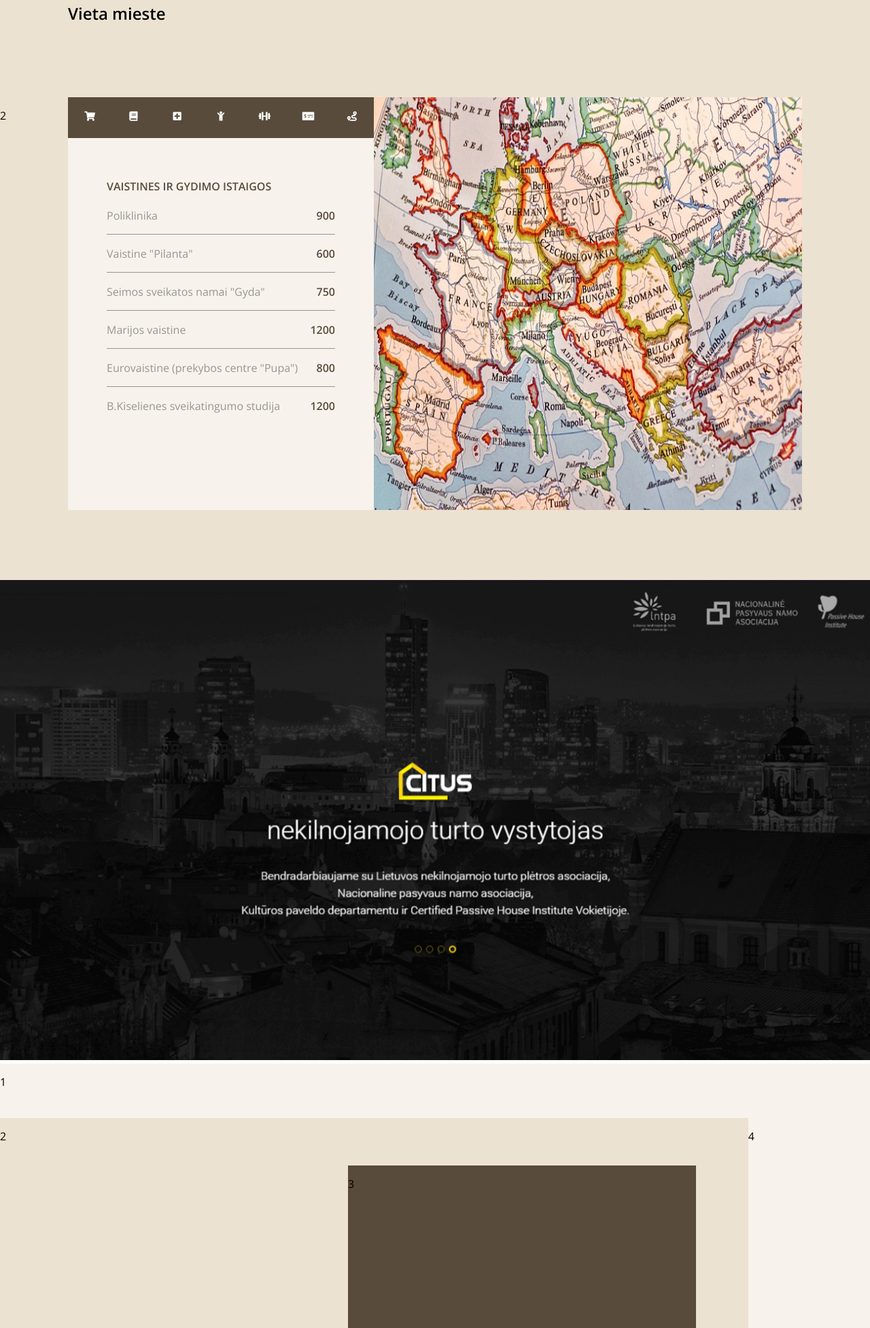
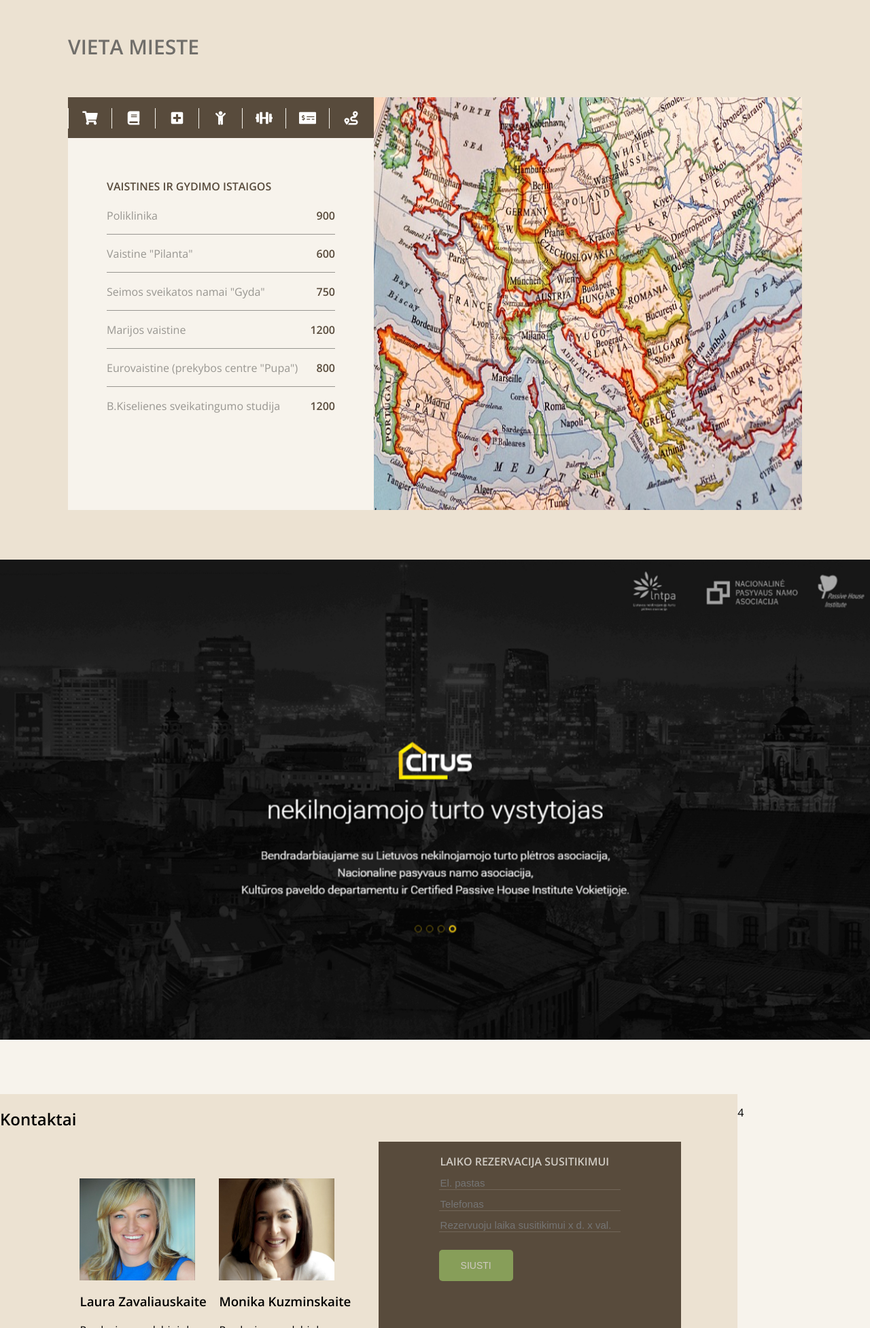
Before and after one commit to Peleda23/Gyvenimas-Sl-nyje, a plain HTML site: page index.html in a window 1280 px wide. Shown: the part 847-2800 px from the top of the page at 68% size. Drawn offline with nearby package versions, Linux system fonts and the light colour scheme.

Commit message:
adding some more styles

```diff
--- a/index.html
+++ b/index.html
@@ -33,28 +33,28 @@
         <a class="nav-link" href="">Naujienos</a>
       </div>
       <div class="item-nav">
-        <a class="nav-link" href="">Kontaktai</a>
+        <a class="nav-link" href="#kontaktai">Kontaktai</a>
       </div>
     </nav>
   </header>
 
-  <section>
-    <div class="wrapper2">
+  <main>
+    <article class="wrapper2">
       <div class="box1">
-        <h2>Gyvenimas Slėnyje</h2>
+        <h2>Gyvenimas <span>Slėnyje</span></h2>
       </div>
       <div class="box2">
-        <p>2</p>
+        <p>Privalumas Nr. 1</p>
       </div>
       <div class="box3">
-        <p>3</p>
+
       </div>
       <div class="box4">
         <img class="img" src="styles/photo/hut-1681485_1280.jpg" alt="">
       </div>
       <div class="box5">
         <div class="text">
-          <h1 id="text2">Netoliese - </br><span id="text3">Giluzio ezeras</span></h1>
+          <h1 id="text2">Netoliese - <br /><span id="text3">Giluzio ezeras</span></h1>
           <p>Lorem ipsum dolor sit amet, consectetur adipisicing elit. Omnis deserunt sint consectetur quisquam aliquid
             sapiente? Cupiditate repellendus inventore officia explicabo odit. Libero laborum mollitia delectus
             facilis,
@@ -64,40 +64,39 @@
             labore soluta.</p>
         </div>
       </div>
-    </div>
+    </article>
 
-    <div class="wrapper3">
+    <article class="wrapper3">
       <div class="item1">
         <h1>Vieta mieste</h1>
       </div>
       <div class="item2">
-        <p>2</p>
       </div>
       <div class="item3">
         <div class="wrapper3-1">
           <div class="item3-1">
             <p>
               <div class="wrapper3-1-2">
-                <div>
-                  <a class="nav-link" href=""><i class="fas fa-shopping-cart"></i></a>
+                <div class="nav-map">
+                  <a class="nav-link" href=""><i class="fas fa-shopping-cart big-icon"></i></a>
                 </div>
-                <div>
-                  <a class="nav-link" href=""><i class="fas fa-book"></i></a>
+                <div class="nav-map">
+                  <a class="nav-link" href=""><i class="fas fa-book big-icon"></i></a>
                 </div>
-                <div>
-                  <a class="nav-link" href=""><i class="fas fa-plus-square"></i></a>
+                <div class="nav-map">
+                  <a class="nav-link" href=""><i class="fas fa-plus-square big-icon"></i></a>
                 </div>
-                <div>
-                  <a class="nav-link" href=""><i class="fas fa-child"></i></a>
+                <div class="nav-map">
+                  <a class="nav-link" href=""><i class="fas fa-child big-icon"></i></a>
                 </div>
-                <div>
-                  <a class="nav-link" href=""><i class="fas fa-dumbbell"></i></a>
+                <div class="nav-map">
+                  <a class="nav-link" href=""><i class="fas fa-dumbbell big-icon"></i></a>
                 </div>
-                <div>
-                  <a class="nav-link" href=""><i class="fas fa-money-check-alt"></i></a>
+                <div class="nav-map">
+                  <a class="nav-link" href=""><i class="fas fa-money-check-alt big-icon"></i></a>
                 </div>
-                <div>
-                  <a class="nav-link" href=""><i class="fas fa-route"></i></a>
+                <div class="nav-map">
+                  <a class="nav-link" href=""><i class="fas fa-route big-icon"></i></a>
                 </div>
               </div>
             </p>
@@ -124,37 +123,69 @@
       <div class="item4">
         <img class="img" src="styles/photo/map-3483539_640.jpg" alt="" srcset="">
       </div>
-    </div>
+    </article>
 
-    <div class="wrapper4">
+    <article class="wrapper4">
       <div>
         <img class="img" src="sample/08_Gyvenimas_slenyje copy 2.jpg" alt="" srcset="">
       </div>
-    </div>
+    </article>
 
-    <div class="wrapper5">
+    <article class="wrapper5">
       <div class="itme5-1">
-        <p>1</p>
       </div>
       <div class="itme5-2">
         <p>2</p>
       </div>
       <div class="itme5-3">
-        <p>3</p>
+        <!-- <h1>Laiko rezervacija susitikimui</h1> -->
+        <form class="container">
+
+          <legend class="form1 form-text">Laiko rezervacija susitikimui</legend>
+          <input class="form2" type="email" name="" id="" placeholder="El. pastas" required>
+          <input class="form3" type="text" name="" id="" placeholder="Telefonas" required>
+          <input class="form4" type="text" placeholder="Rezervuoju laika susitikimui x d. x val.">
+          <div class="form5">
+            <button class="button">Siusti</button>
+          </div>
+        </form>
       </div>
       <div class="itme5-4">
         <p>4</p>
       </div>
       <div class="itme5-5">
-        <p>5</p>
+        <div id="kontaktai" class="wrapper5-1">
+          <div>
+            <h1 class="item5-1-1">Kontaktai</h1>
+          </div>
+          <div class="item5-1-2">
+            <img class="img2" src="styles/photo/image2.jpeg" alt="">
+            <h3>Laura Zavaliauskaite</h3>
+            <p>Pardavimu vadybininke</p>
+            <div class="contacts">
+              <p><i class="fas fa-envelope"></i> laura@cc.lt</p>
+              <p><i class="fas fa-phone"></i> +37065556408</p>
+            </div>
+          </div>
+          <div class="item5-1-3">
+            <img class="img2" src="styles/photo/image1.jpg" alt="">
+            <h3>Monika Kuzminskaite</h3>
+            <p>Pardavimu vadybinke</p>
+            <div class="contacts">
+              <p><i class="fas fa-envelope"></i> monika.k@cc.lt</p>
+              <p><i class="fas fa-phone"></i> +37068202272</p>
+            </div>
+          </div>
+        </div>
       </div>
-    </div>
+
+    </article>
 
     <footer>
       <p>@ 2016. Visos teises saugomos | e-soliution: Gaumina</p>
     </footer>
 
-  </section>
+  </main>
 
 </body>
 
--- a/styles/style.css
+++ b/styles/style.css
@@ -8,7 +8,40 @@ body {
   font-family: 'Open Sans', sans-serif;
 }
 
-/* Navigation */
+main {
+  max-width: 10000px;
+  margin: 0;
+}
+
+input[type=email] {
+  background: #584B3C;
+  border-width: 0px;
+  border-bottom: 1px solid #716659;
+  color: #B0AAA6;
+  font-size: 15px;
+}
+
+input[type=number] {
+  background: #584B3C;
+  border-width: 0px;
+  border-bottom: 1px solid #716659;
+  color: #B0AAA6;
+  font-size: 15px;
+}
+
+input[type=text] {
+  background: #584B3C;
+  border-width: 0px;
+  border-bottom: 1px solid #716659;
+  color: #B0AAA6;
+  font-size: 15px;
+}
+
+.strong {
+  font-weight: bold;
+}
+
+/* Navigation 3fr 1fr 1fr 1fr 1fr 1fr 1fr; */
 
 .wrapper {
   display: grid;
@@ -36,11 +69,13 @@ body {
   text-transform: uppercase;
   color: white;
   font-size: 14px;
+  max-height: 60px;
 }
 
 /*Gyvenimas slenyje */
 
 .img {
+  display: block;
   width: 100%;
   height: 100%;
   object-fit: fill;
@@ -62,12 +97,27 @@ body {
   text-align: left;
 }
 
+.box1 h2 {
+  padding-left: 70px;
+  text-transform: uppercase;
+  margin-top: 30px;
+  color: #706E6A;
+  font-weight: 900;
+}
+
 .box2 {
   /* border: solid 1px black; */
   grid-column-start: 1;
   grid-row-start: 2;
   grid-row-end: 8;
   text-align: center;
+}
+
+.box2 p {
+  transform: rotate(-90deg);
+  margin-top: 240px;
+  color: #999792;
+  letter-spacing: 1px;
 }
 
 .box3 {
@@ -121,13 +171,13 @@ body {
 
 
 
-/* Vieta mieste */
+/* Vieta mieste  450px*/
 
 .wrapper3 {
   display: grid;
-  grid-template-columns: 100px 450px auto 100px;
+  grid-template-columns: 100px minmax(100px, 450px) auto 100px;
   grid-template-rows: 160px 607px 100px;
-  height: 870px;
+  max-height: 840px;
   background: #ECE2D2;
 }
 
@@ -135,6 +185,13 @@ body {
   /* border: solid 1px black; */
   grid-column-start: 2;
   grid-column-end: 5;
+}
+
+.item1 h1 {
+  color: #706E6A;
+  text-transform: uppercase;
+  font-size: 30px;
+  padding-top: 40px;
 }
 
 .item2 {
@@ -171,9 +228,33 @@ body {
 /* css grid inside css grid navbar */
 
 .wrapper3-1-2 {
-  display: grid;
+  /* display: grid;
   grid-template-columns: repeat(7, 1fr);
   justify-items: center;
+  width: 100%;
+  overflow: auto; */
+  width: 100%;
+  text-align: center;
+
+  overflow: auto;
+}
+.wrapper3-1-2 a {
+  width: 14%;
+  padding: 5px 0;
+  float: left;
+  transition: all 0.3s ease;
+  font-size: 36px;
+  border-left: 1px solid #F7F3EC
+}
+
+.wrapper3-1-2 a:hover {
+  background: #9CB16D;
+}
+
+
+.big-icon {
+  font-size: 20px;
+  display: block;
 }
 
 .map-text {
@@ -211,20 +292,12 @@ hr {
 
 /* Nekilnojamojo turto vystitojas */
 
-.wrapper4 {
-  /* display: grid;
-  grid-template-columns: repeat(5, 1fr);
-  grid-template-rows: repeat(5, 1fr); */
-  /* height: 80vh;  */
-  /* color: white;
-  background: #171717; */
-}
 
 /* Kontaktai */
 
 .wrapper5 {
   display: grid;
-  grid-template-columns: 2fr 2fr 0.3fr 0.7fr;
+  grid-template-columns: 2fr 1.6fr 0.3fr 0.7fr;
   grid-template-rows: 80px 70px 1fr 50px 120px ;
   height: 100vh;
   background: #F7F3EC;
@@ -244,20 +317,111 @@ hr {
   grid-column: 2/3;
   grid-row:  3/5;
   background: #584B3C;
-
-
 }
 
 .itme5-4 {
   grid-row: 2/4;
 }
 
-/* .itme5-5 {
-  border: solid 1px black;
-  grid-column: 2/4;
+.itme5-5 {
+  grid-column: 1/2;
   grid-row: 2/4;
   background: #ECE2D2;
+}
+
+.img2 {
+  display: block;
+  width: 170px;
+  height: 150px;
+  object-fit: fill;
+}
+
+.wrapper5-1 {
+  display: grid;
+  grid-template-columns: 0.5fr 3fr 3fr 0.5fr;
+  grid-template-rows: 1fr 1fr 4fr 1fr;
+  max-height: 500px;
+}
+
+.itme5-1-1 {
+  grid-column: 2/4;
+  grid-row: 2/3;
+  border: solid 1px black;
+  font-size: 40px;
+}
+
+.item5-1-2 {
+  grid-column: 2/3;
+  grid-row: 3/4;
+  margin: 0px 5px 0px 5px;
+}
+
+.item5-1-3 {
+  grid-column: 3/4;
+  grid-row: 3/4;
+  margin: 0px 5px 0px 5px;
+}
+
+
+
+/* forma */
+
+.container {
+  display: grid;
+  grid-template-columns: 15% auto 15%;
+  grid-template-rows: 3fr 2fr 2fr 2fr 2fr 2fr auto 3fr;
+  grid-gap: 5%;
+}
+
+/* .flex {
+  display: flex;
+  flex-direction: row;
+  padding: 2rem;
 } */
+
+.form1 {
+  grid-column: 2/3;
+  grid-row: 2/3;
+}
+
+.form2 {
+  grid-column: 2/3;
+  grid-row: 3/4;
+}
+
+.form3 {
+  grid-column: 2/3;
+  grid-row: 4/5;
+}
+
+.form4 {
+  grid-column: 2/3;
+  grid-row: 5/6;
+}
+
+.form5 {
+  grid-column: 2/3;
+  grid-row: 7/8;
+}
+
+.form-text {
+  color: #D0CBC3;
+  text-transform: uppercase;
+  font-weight: 900;
+}
+
+.button {
+  background: #879E59;
+  border: none;
+  color: #D0CBC3;
+  padding: 15px 32px;
+  text-align: center;
+  text-decoration: none;
+  display: inline-block;
+  font-size: 14px;
+  border-radius: 5px;
+  text-transform: uppercase;
+}
 
 /* footeris */
 
```
Also changed, not shown: styles/photo/image1.jpg (added), styles/photo/image2.jpeg (added).
